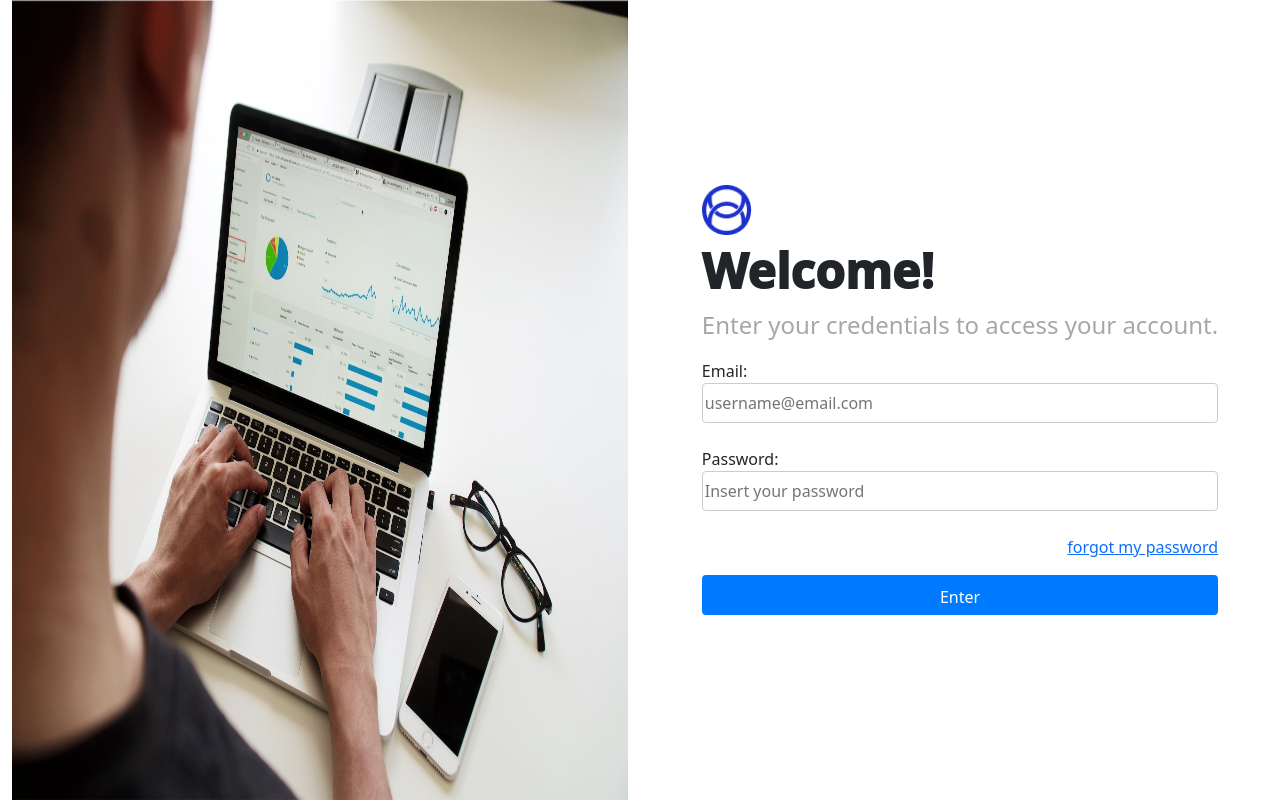
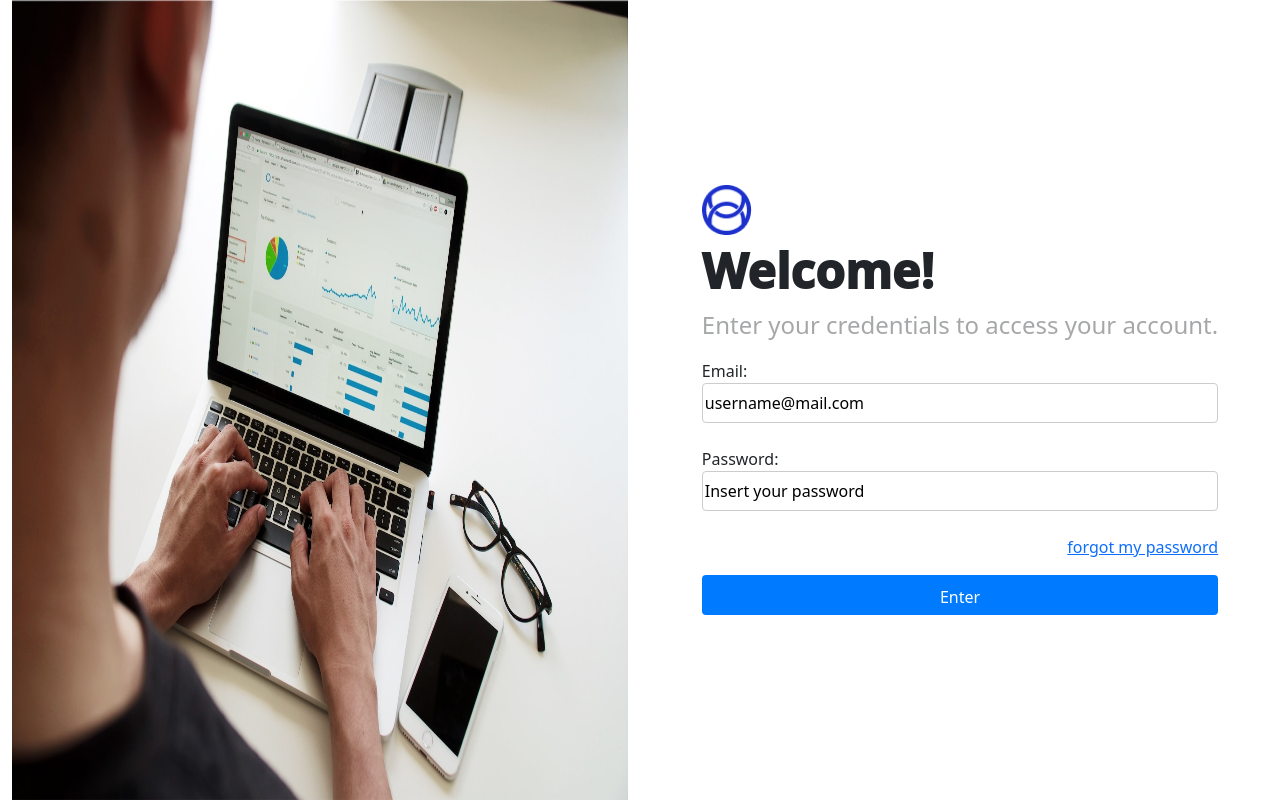
Before and after one commit to jabkapool/uno-onboard, an Angular app in the folder client/: page /login in a window 1280 px wide. Built offline with nearby package versions, Linux system fonts and the light colour scheme.

Commit message:
Use Reactive Forms

```diff
--- a/client/src/app/app.module.ts
+++ b/client/src/app/app.module.ts
@@ -2,7 +2,7 @@ import { NgModule } from '@angular/core';
 import { BrowserModule } from '@angular/platform-browser';
 import { HttpClientModule } from '@angular/common/http';
 import { AppRoutingModule } from './app-routing.module';
-import { FormsModule } from '@angular/forms';
+import { FormsModule, ReactiveFormsModule } from '@angular/forms';
 import { AppComponent } from './app.component';
 import { ApiVersionComponent } from './api-version/api-version.component';
 import { NgbModule } from '@ng-bootstrap/ng-bootstrap';
@@ -21,7 +21,8 @@ import { AuthInterceptor } from './data/auth-interceptor';
     AppRoutingModule,
     HttpClientModule,
     NgbModule,
-    FormsModule
+    FormsModule,
+    ReactiveFormsModule
   ],
   providers: [
     { provide: HTTP_INTERCEPTORS, useClass: AuthInterceptor, multi: true }
--- a/client/src/app/login/login.component.html
+++ b/client/src/app/login/login.component.html
@@ -8,13 +8,17 @@
         <img src="/assets/pictures/Uno.png" alt="UnoImage" class="unoImage">
       <p class="title">Welcome!</p>
         <p class="subtitle">Enter your credentials to access your account.</p>
-        <form (ngSubmit)="onSubmit()">
+        <form [formGroup]="loginForm" (ngSubmit)="onSubmit()">
           <div class="form-group">
             <label for="email">Email:</label>
-            <input type="email" class="form-rounded" id="email" name="email" [(ngModel)]="email" placeholder="username@email.com" required>
+            <input id="email" type="text" class="form-rounded" formControlName="email">
+            <div *ngIf="loginForm.controls.email.invalid">Email is invalid</div>
+            <div *ngIf="loginForm.controls.email.errors?.['required']">Email is required.</div>
             <br/>
             <label for="password">Password:</label>
-            <input type="password" class="form-rounded" id="password" name="password" [(ngModel)]="password" placeholder="Insert your password" required>
+            <input id="password" type="{{showPassword ? 'text' : 'password'}}" class="form-rounded" formControlName="password" (click)="tooglePasswordVisibility()">
+            <div *ngIf="loginForm.controls.password.errors?.['required']">Password is required.</div>
+            <div *ngIf="loginForm.controls.password.errors?.['minLength']">Password must be at least 8 characters long.</div>
             <br/>
             <p class="forgot"><a href="#">forgot my password</a></p>
             <button type="submit">Enter</button>
--- a/client/src/app/login/login.component.ts
+++ b/client/src/app/login/login.component.ts
@@ -1,4 +1,5 @@
 import { Component, OnDestroy } from '@angular/core';
+import { FormGroup, FormControl, Validators } from '@angular/forms';
 import { LoginService } from '../services/login.service';
 import { Router } from '@angular/router';
 import { Subject } from 'rxjs';
@@ -10,11 +11,14 @@ import { takeUntil } from 'rxjs/operators';
   styleUrls: ['./login.component.css']
 })
 export class LoginComponent implements OnDestroy {
-  email: string = '';
-  password: string = '';
   errorFlag: boolean = false;
   errorMessage: string = '';
   private unsubscribe$ = new Subject<void>();
+  loginForm = new FormGroup({
+    email: new FormControl('username@mail.com', [Validators.required]),
+    password: new FormControl('Insert your password', [Validators.required, Validators.minLength(8)]),
+  });
+  showPassword: boolean = true;
 
   constructor(private loginService:LoginService, private router:Router){
   }
@@ -38,7 +42,7 @@ export class LoginComponent implements OnDestroy {
    * @returns void
    */
   onSubmit(): void {
-    this.loginService.login(this.email, this.password)
+    this.loginService.login(this.getEmail(), this.getPassword())
       .pipe(takeUntil(this.unsubscribe$))
       .subscribe({
         next: (res: any) => {
@@ -74,6 +78,19 @@ export class LoginComponent implements OnDestroy {
     });
   }
 
+  getEmail(): string {
+    return this.loginForm.get('email')?.value as string;
+  }
+
+  getPassword(): string {
+    return this.loginForm.get('password')?.value as string;
+  }
+
+  tooglePasswordVisibility(): void {
+    this.loginForm.get('password')?.setValue('');
+    this.showPassword = !this.showPassword;
+  }
+
   /**
    * @remarks Redirects to the temporary home page (Api Version page)
    * @param None
```
